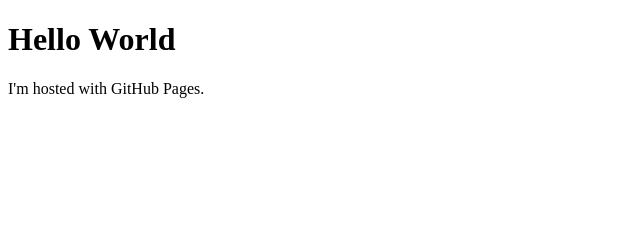
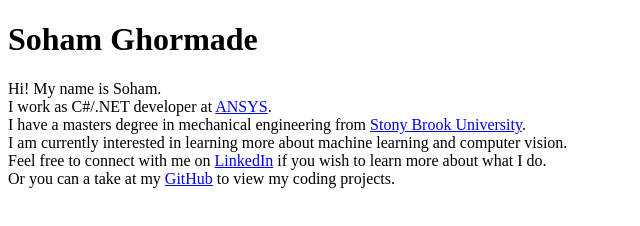
Before and after one commit to SohamGhormade/ghormadesoham.github.io, a plain HTML site: page index.html in a window 1280 px wide. Shown: the whole page, without its empty margins (0-640 px from the left). Drawn offline with Linux system fonts and the light colour scheme.

Commit message:
update index page

```diff
--- a/index.html
+++ b/index.html
@@ -1,7 +1,14 @@
 <!DOCTYPE html>
 <html>
 <body>
-<h1>Hello World</h1>
-<p>I'm hosted with GitHub Pages.</p>
+<h1>Soham Ghormade</h1>
+    <p>Hi! My name is Soham.<br/>
+    I work as C#/.NET developer at <a href="https://www.ansys.com/"> ANSYS</a>.<br/>
+    I have a masters degree in mechanical engineering from <a href="https://www.stonybrook.edu/">  Stony Brook University</a>.<br/>
+    I am currently interested in learning more about machine learning and computer vision.<br/>
+    Feel free to connect with me on <a href="https://www.linkedin.com/in/soham-g-6b518553/"> LinkedIn</a> if you wish to learn more about what I do.<br/>
+    Or you can a take at my <a href="https://github.com/ghormadesoham"> GitHub</a> to view my coding projects.
+</p>
+
 </body>
 </html>
```
